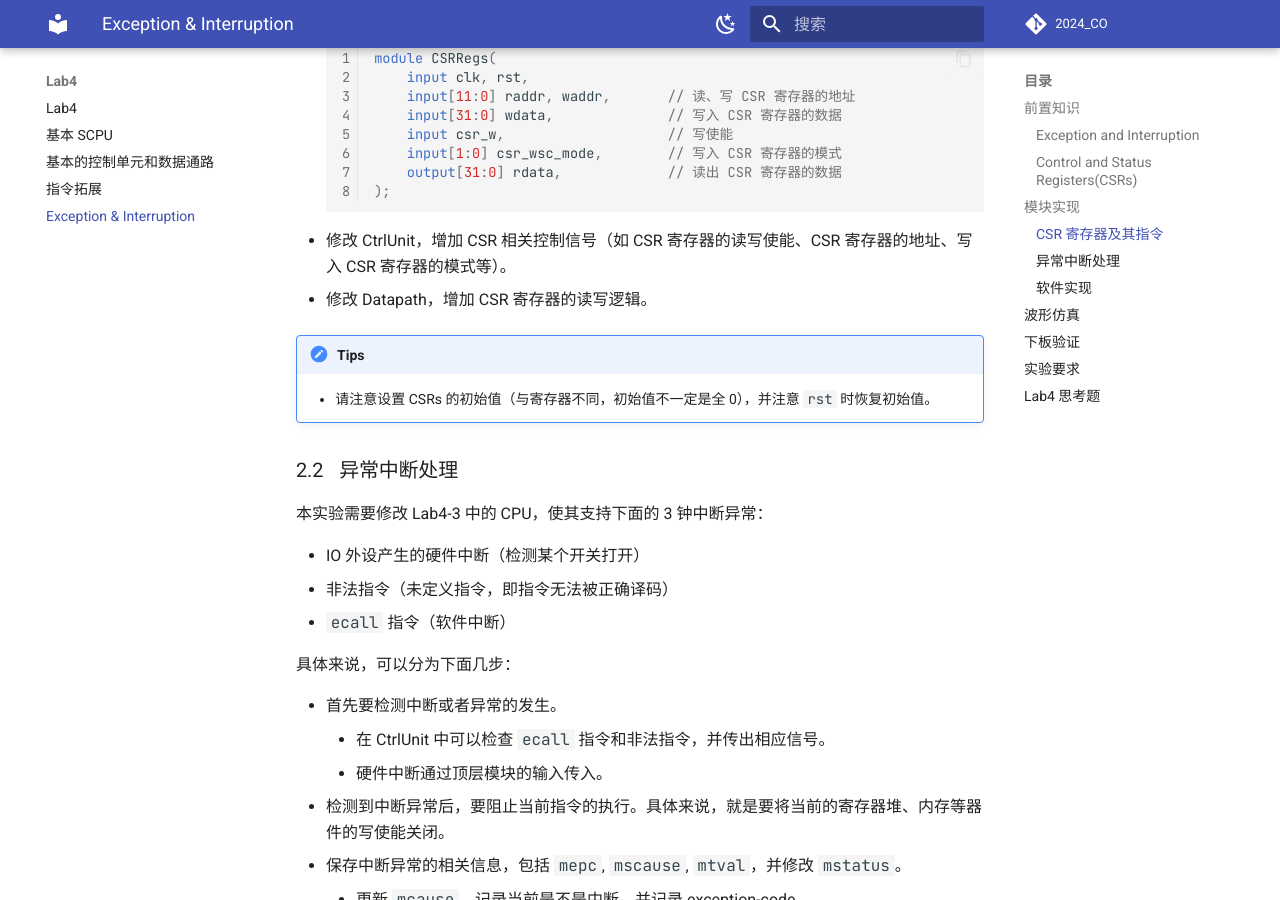
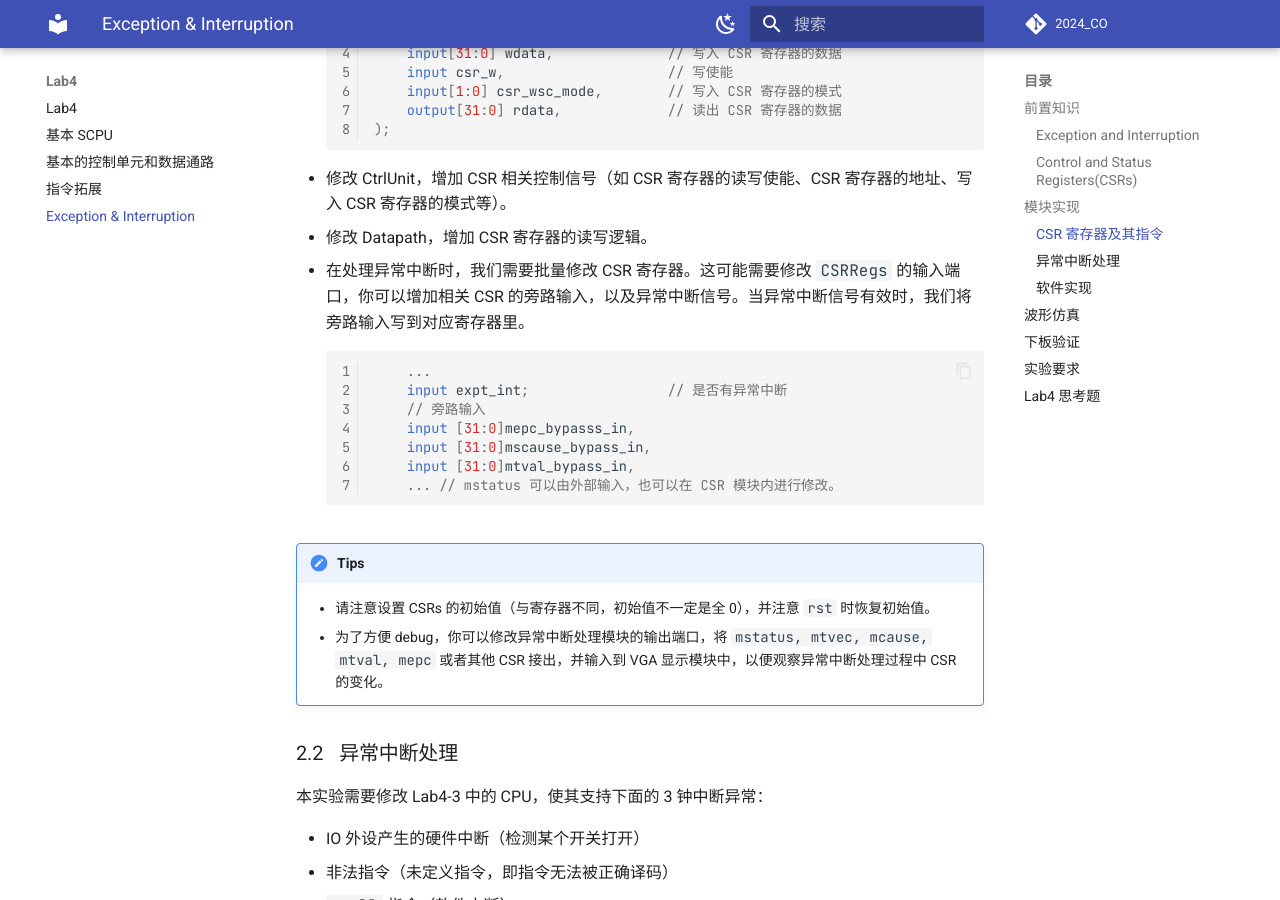
Before and after one commit to Guahao31/2024_CO, an MkDocs documentation site: the page built from docs/Lab4/exception_interruption.md, in a window 1280 px wide and 900 px high, scrolled down 2575 px. Built offline with MkDocs 1.6.1 and Material for MkDocs 9.7.7, drawn with Linux system fonts in a browser that asks for light colours; a script that is not in the unit is left out; comment, search, counter and statistics services are not loaded; some of the changed text lies outside the part shown.

Commit message:
docs: update lab4-4

````diff
--- a/docs/Lab4/exception_interruption.md
+++ b/docs/Lab4/exception_interruption.md
@@ -72,9 +72,21 @@ CSR 指令相关含义请查看 [Volume II: RISC-V Privileged Architectures V202
 
 * 修改 CtrlUnit，增加 CSR 相关控制信号（如 CSR 寄存器的读写使能、CSR 寄存器的地址、写入 CSR 寄存器的模式等）。
 * 修改 Datapath，增加 CSR 寄存器的读写逻辑。
+* 在处理异常中断时，我们需要批量修改 CSR 寄存器。这可能需要修改 `CSRRegs` 的输入端口，你可以增加相关 CSR 的旁路输入，以及异常中断信号。当异常中断信号有效时，我们将旁路输入写到对应寄存器里。
+    ``` Verilog linenums="1"
+        ...
+        input expt_int;                 // 是否有异常中断
+        // 旁路输入
+        input [31:0]mepc_bypasss_in,
+        input [31:0]mscause_bypass_in,
+        input [31:0]mtval_bypass_in,
+        ... // mstatus 可以由外部输入，也可以在 CSR 模块内进行修改。
+    ```
+
 
 !!! Tips
     * 请注意设置 CSRs 的初始值（与寄存器不同，初始值不一定是全 0），并注意 `rst` 时恢复初始值。
+    * 为了方便 debug，你可以修改异常中断处理模块的输出端口，将 `mstatus, mtvec, mcause, mtval, mepc` 或者其他 CSR 接出，并输入到 VGA 显示模块中，以便观察异常中断处理过程中 CSR 的变化。
 
 ### 异常中断处理
 
@@ -124,13 +136,13 @@ module RV_INT(
 !!! Tip
     * `mtvec` 的值要与你所写代码中 trap 处理程序首条指令位置相同，如果你改变了代码，需要检查是不是需要修改 `mtvec` 的值。
     * 对于外部中断，你需要在顶层模块中增加一个外部中断信号，并与某个不使用的开关绑定（修改引脚约束文件），通过 `CSSTE-SCPU-RV_INT` 传入异常中断处理模块。
-    * 为了方便 debug，你可以修改异常中断处理模块的输出端口，将 `mstatus, mtvec, mcause, mtval, mepc` 或者其他 CSR 接出，并输入到 VGA 显示模块中，以便观察异常中断处理过程中 CSR 的变化。
+    * 你可以在 `RV_INT` 模块里实例化 `CSRRegs` 模块，也可以选择分别实例化。
 
 ### 软件实现
 
 你需要自行实现 trap 处理程序。我们要求**在软件中实现**：
 
-* 读出 `mepc`, `mscause`, `mtval`, `mstatus`, `mtvec` 的值，放在某个寄存器当中。
+* 读出 `mepc`, `mscause`, `mtval`, `mstatus`, `mtvec` 的值，放在某个寄存器当中。为了防止通用寄存器中的有效值丢失，最好选择在之前代码里未被使用的寄存器。
 * 将 `mepc` 读出，处理 `mepc`：
     * 对于异常（非法指令），`mepc <- mepc + 4`。
     * 对于中断，如果是软件中断 `ecall`，`mepc <- mepc + 4`。如果是硬件中断，`mepc <- mepc`。（请使用 `mcause` 进行区分）
````
Also changed, not shown: other parts of docs/Lab4/exception_interruption.md (+1 -1 lines), docs/Lab4/Lab4.md (+2 -0 lines), docs/Lab5/Lab5.md (+2 -0 lines), docs/index.md (+2 -0 lines).
